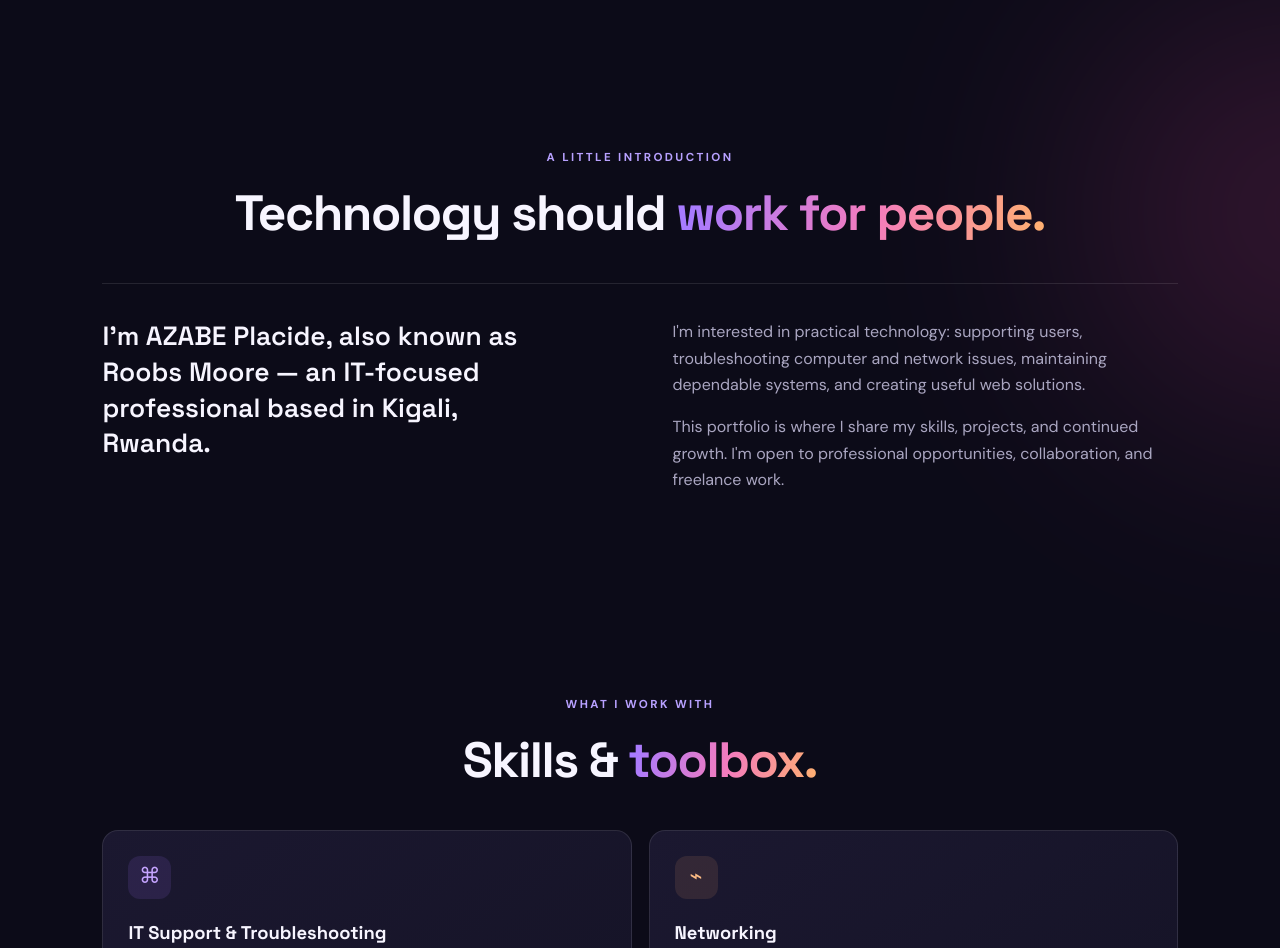
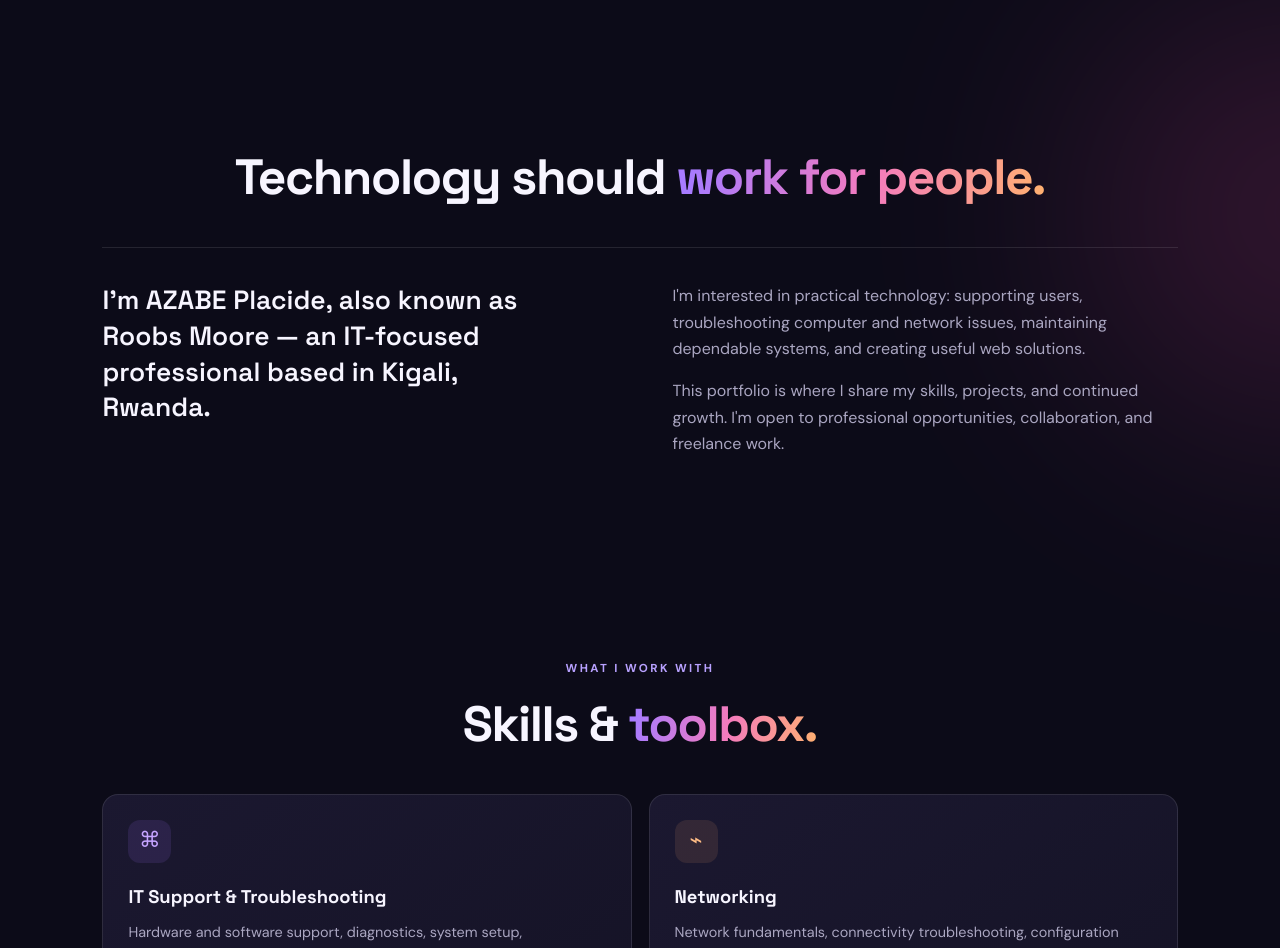
Before and after one commit to AzabeRoobsMoore/roobsmoore-portfolio, a plain HTML site: page index.html in a window 1280 px wide. Shown: the part 847-1795 px from the top of the page. Drawn offline with Linux system fonts and the light colour scheme.

Commit message:
Update index.html

```diff
--- a/index.html
+++ b/index.html
@@ -62,7 +62,7 @@
     </header>
 
     <section class="section-wrap section-block" id="about">
-      <div class="section-heading"><p class="eyebrow">A LITTLE INTRODUCTION</p><h2>Technology should <span class="gradient-text">work for people.</span></h2></div>
+      <div class="section-heading"><h2>Technology should <span class="gradient-text">work for people.</span></h2></div>
       <div class="about-grid">
         <p class="about-lead">I'm AZABE Placide, also known as Roobs Moore — an IT-focused professional based in Kigali, Rwanda.</p>
         <div class="about-copy">
```
